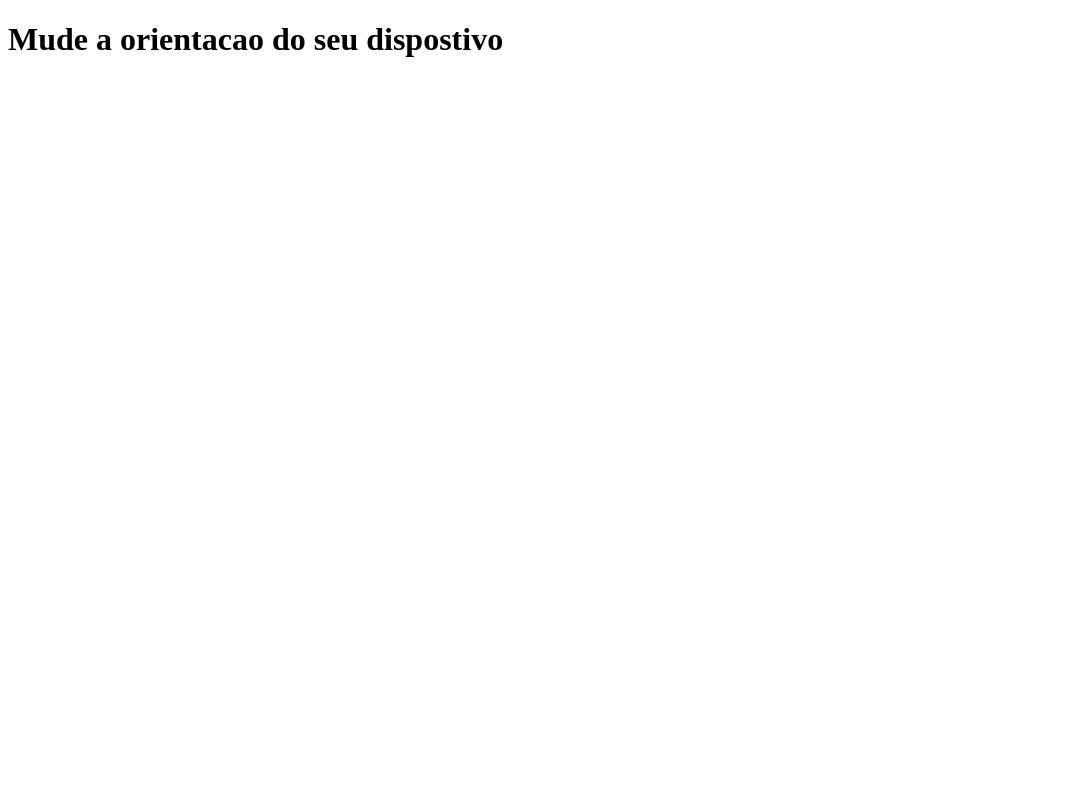
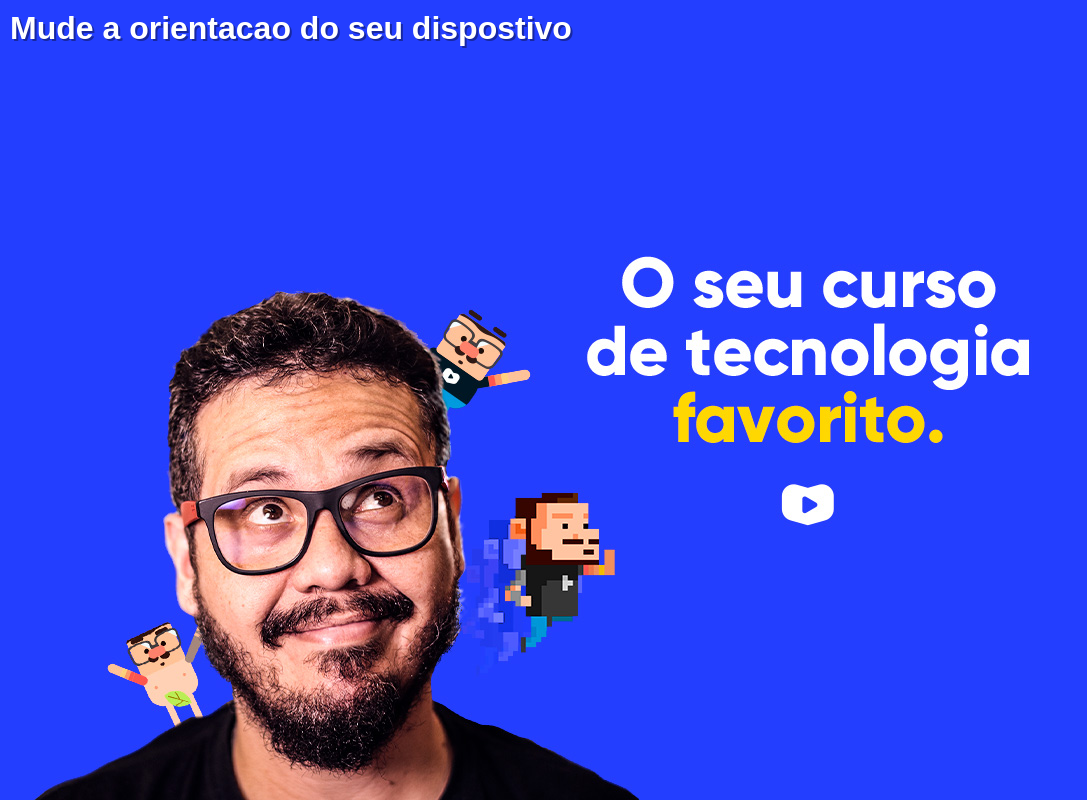
Before and after one commit to renanfriande/htmlcss, a plain HTML site: page exercicios/exercicio26/mq002/index.html in a window 1280 px wide. Shown: the whole page, without its empty margins (0-1087 px from the left). Drawn offline with Linux system fonts and the light colour scheme.

Commit message:
exercicio002 mq

```diff
--- a/exercicios/exercicio26/mq002/estilos/paisagem.css
+++ b/exercicios/exercicio26/mq002/estilos/paisagem.css
@@ -1,3 +1,9 @@
 @charset "UTF-8";
 
-/*Config portrait*/
+/*Config landscape*/
+
+body {
+    background-image: url(../imagens/cev-landscape.jpg);
+    background-repeat: no-repeat;
+    background-position: left bottom;
+}
--- a/exercicios/exercicio26/mq002/estilos/retrato.css
+++ b/exercicios/exercicio26/mq002/estilos/retrato.css
@@ -1,3 +1,9 @@
 @charset "UTF-8";
 
-/*Config Landscape*/
+/*Config portrait*/
+
+body {
+    background-image: url(../imagens/cev-portrait.jpg);
+    background-repeat: no-repeat;
+    background-position: center bottom;
+}
--- a/exercicios/exercicio26/mq002/estilos/style.css
+++ b/exercicios/exercicio26/mq002/estilos/style.css
@@ -1,3 +1,22 @@
 @charset "UTF-8";
 
 /*Config Geral*/
+
+* {
+    margin: 0px;
+    padding: 0px;
+    font-family: Arial, Helvetica, sans-serif;
+}
+
+html, body {
+    width: 100vw;
+    height: 100vh;
+    background-color: #233eff;
+    background-size: contain;
+}
+
+h1 {
+    color: white;
+    text-shadow: 2px 2px 0px #1727a1;
+    padding: 10px;
+}
```
